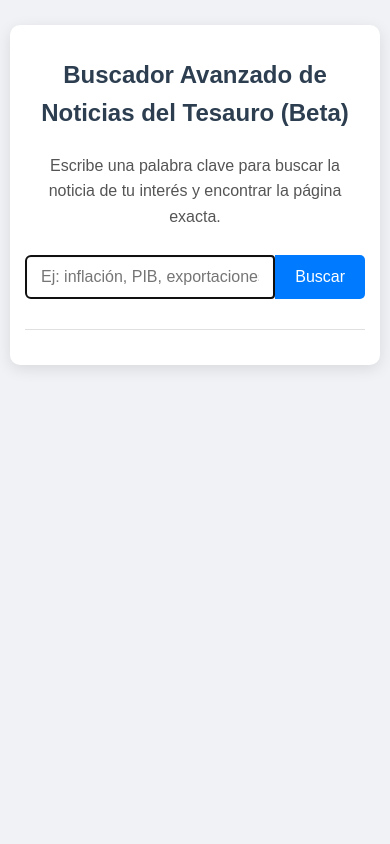
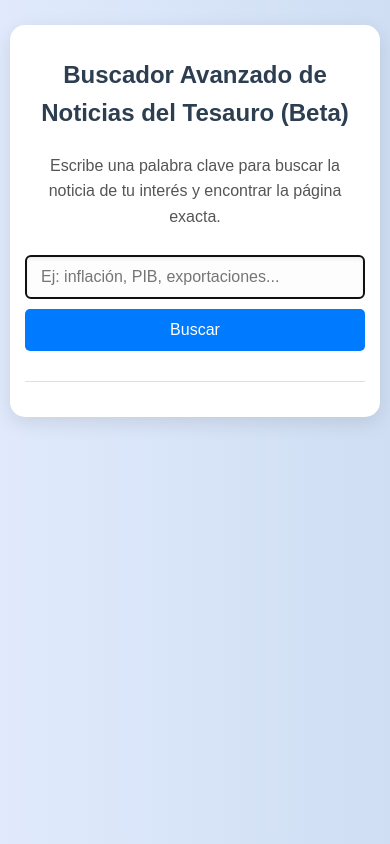
Before and after one commit to Destri13/Buscador-PDF, a plain HTML site: page index.html in a window 390 px wide. Drawn offline with Linux system fonts and the light colour scheme.

Commit message:
Update style.css

```diff
--- a/style.css
+++ b/style.css
@@ -2,43 +2,51 @@ body {
     font-family: 'Arial', sans-serif;
     margin: 0;
     padding: 20px;
-    background-color: #f0f2f5;
+    background: linear-gradient(to right, #e0eafc, #cfdef3);
     color: #333;
     line-height: 1.6;
 }
+
 .container {
     max-width: 900px;
     margin: 30px auto;
     background-color: #ffffff;
     padding: 30px;
-    border-radius: 10px;
-    box-shadow: 0 4px 15px rgba(0, 0, 0, 0.1);
+    border-radius: 15px;
+    box-shadow: 0 6px 20px rgba(0, 0, 0, 0.1);
 }
+
 h1 {
     color: #2c3e50;
     text-align: center;
     margin-bottom: 20px;
     font-size: 2.2em;
 }
+
 p {
     text-align: center;
     margin-bottom: 25px;
     color: #555;
     font-size: 1.1em;
 }
+
 .search-box {
     display: flex;
     justify-content: center;
     margin-bottom: 30px;
+    flex-wrap: wrap;
 }
+
 input[type="text"] {
     width: 70%;
     padding: 12px 15px;
     border: 1px solid #ced4da;
     border-radius: 5px 0 0 5px;
     font-size: 1rem;
-    box-shadow: inset 0 1px 3px rgba(0, 0, 0, 0.1);
+    box-shadow: inset 0 2px 5px rgba(0, 0, 0, 0.1);
+    background-color: #fdfdfd;
 }
+
 button {
     padding: 12px 20px;
     background-color: #007bff;
@@ -47,48 +55,75 @@ button {
     border-radius: 0 5px 5px 0;
     font-size: 1rem;
     cursor: pointer;
-    transition: background-color 0.3s ease;
+    transition: background-color 0.3s ease, transform 0.2s ease;
 }
+
 button:hover {
     background-color: #0056b3;
+    transform: scale(1.05);
 }
+
 #searchResults {
     margin-top: 30px;
     border-top: 1px solid #e0e0e0;
     padding-top: 20px;
 }
+
 .result-item {
     background-color: #e6f7ff;
     border: 1px solid #a0d9ff;
     padding: 15px;
     margin-bottom: 15px;
-    border-radius: 8px;
+    border-radius: 10px;
     transition: transform 0.2s ease, box-shadow 0.2s ease;
+    animation: fadeIn 0.4s ease;
 }
+
 .result-item:hover {
     transform: translateY(-3px);
     box-shadow: 0 6px 20px rgba(0, 0, 0, 0.15);
 }
+
 .result-item h3 {
     margin-top: 0;
     margin-bottom: 8px;
     color: #004085;
     font-size: 1.25rem;
 }
+
 .result-item a {
     color: #0056b3;
     text-decoration: none;
     font-weight: bold;
 }
+
 .result-item a:hover {
     text-decoration: underline;
 }
-#loadingMessage, #noResultsMessage {
+
+#loadingMessage,
+#noResultsMessage {
     text-align: center;
     color: #6c757d;
     font-style: italic;
     padding: 15px;
 }
+
+footer {
+    text-align: center;
+    font-size: 0.75em;
+    color: #777;
+    margin-top: 50px;
+    border-top: 1px solid #ccc;
+    padding-top: 15px;
+    font-style: italic;
+}
+
+@keyframes fadeIn {
+    from { opacity: 0; transform: translateY(10px); }
+    to { opacity: 1; transform: translateY(0); }
+}
+
 @media (max-width: 768px) {
     .container {
         margin: 15px auto;
@@ -100,7 +135,17 @@ button:hover {
     p {
         font-size: 1em;
     }
+    input[type="text"] {
+        width: 100%;
+        border-radius: 5px;
+        margin-bottom: 10px;
+    }
+    button {
+        border-radius: 5px;
+        width: 100%;
+    }
 }
+
 @media (max-width: 480px) {
     body {
         padding: 10px;
```
